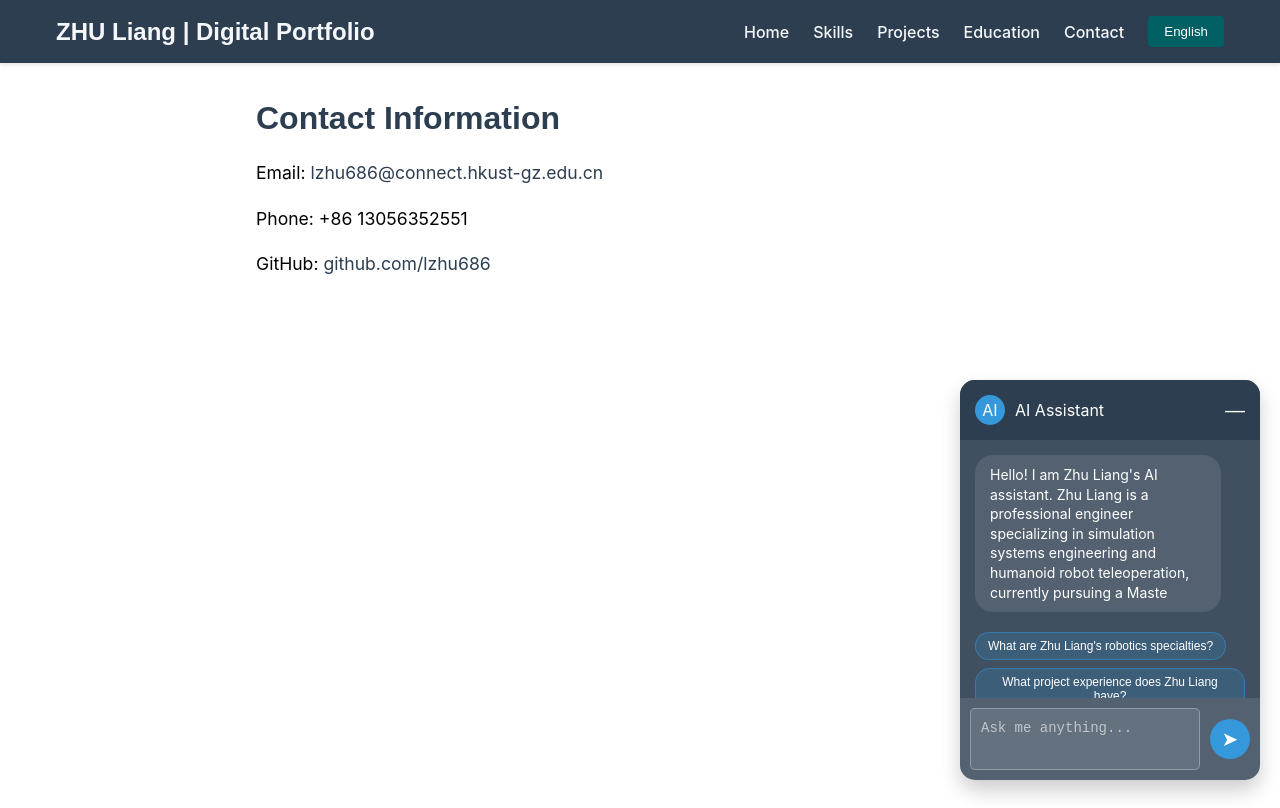
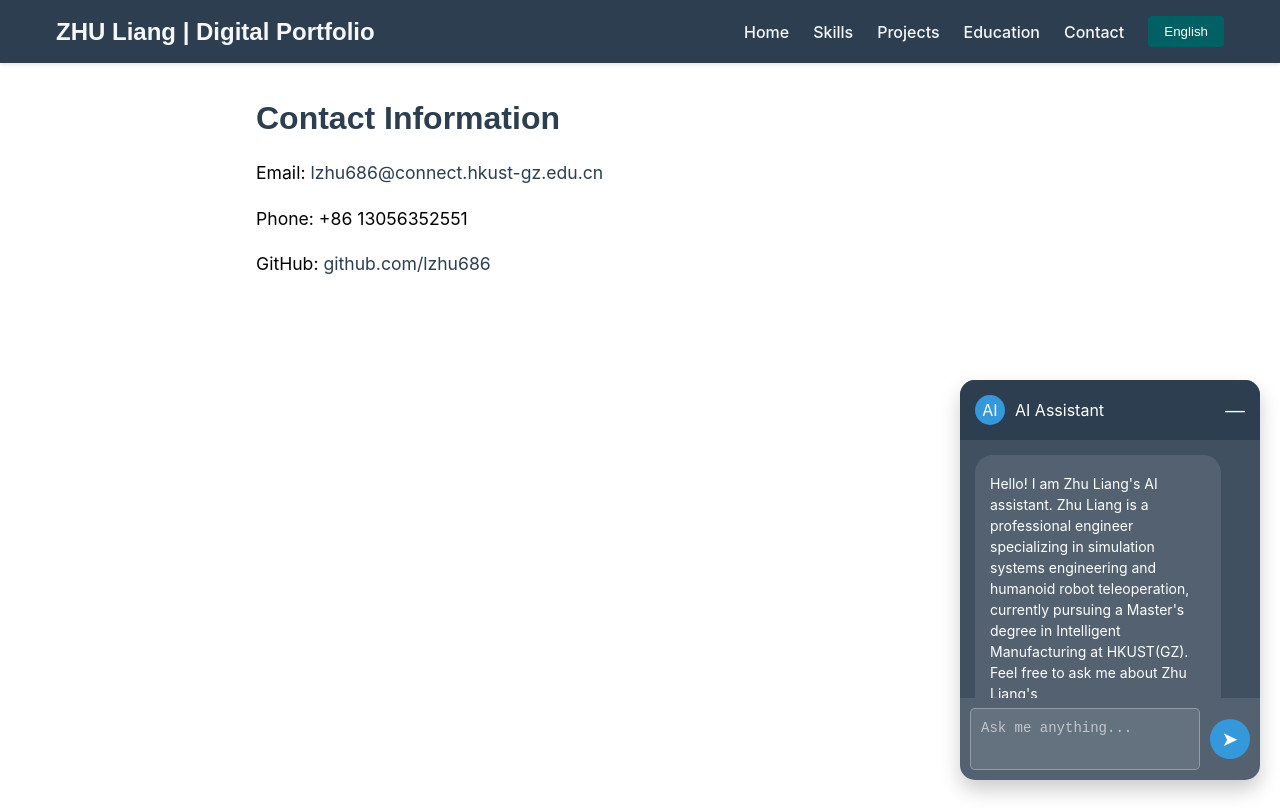
Before and after one commit to lzhu686/eportfolio, a React (Create React App) app: page /#/contact in a window 1280 px wide. Built offline with nearby package versions, Linux system fonts and the light colour scheme.

Commit message:
improve markdown and header

```diff
--- a/package.json
+++ b/package.json
@@ -15,6 +15,7 @@
     "react-dom": "^18.3.1",
     "react-i18next": "^15.1.0",
     "react-icons": "^5.3.0",
+    "react-markdown": "^10.1.0",
     "react-router-dom": "^6.27.0",
     "react-scripts": "5.0.1",
     "styled-components": "^6.1.13",
@@ -47,7 +48,7 @@
     ]
   },
   "devDependencies": {
-    "gh-pages": "^6.2.0",
-    "@babel/plugin-proposal-private-property-in-object": "^7.21.11"
+    "@babel/plugin-proposal-private-property-in-object": "^7.21.11",
+    "gh-pages": "^6.2.0"
   }
 }
--- a/src/components/AIChat.js
+++ b/src/components/AIChat.js
@@ -2,6 +2,7 @@ import React, { useState, useEffect, useRef } from 'react';
 import styled, { keyframes } from 'styled-components';
 import { useTranslation } from 'react-i18next';
 import { motion, AnimatePresence } from 'framer-motion';
+import ReactMarkdown from 'react-markdown';
 import { aiService } from '../services/aiService';
 
 const slideIn = keyframes`
@@ -51,6 +52,30 @@ const ChatMessages = styled.div`
   padding: 15px;
   display: flex;
   flex-direction: column;
+
+  /* 自定义滚动条样式 */
+  &::-webkit-scrollbar {
+    width: 6px;
+  }
+
+  &::-webkit-scrollbar-track {
+    background: rgba(255, 255, 255, 0.1);
+    border-radius: 3px;
+  }
+
+  &::-webkit-scrollbar-thumb {
+    background: rgba(255, 255, 255, 0.3);
+    border-radius: 3px;
+    transition: background 0.3s ease;
+  }
+
+  &::-webkit-scrollbar-thumb:hover {
+    background: rgba(255, 255, 255, 0.5);
+  }
+
+  /* Firefox 滚动条样式 */
+  scrollbar-width: thin;
+  scrollbar-color: rgba(255, 255, 255, 0.3) rgba(255, 255, 255, 0.1);
 `;
 
 const ChatInputContainer = styled.div`
@@ -79,12 +104,27 @@ const ChatInput = styled.textarea`
     color: rgba(255, 255, 255, 0.6);
   }
 
+  /* 自定义滚动条样式 */
   &::-webkit-scrollbar {
-    display: none;
+    width: 4px;
   }
 
-  scrollbar-width: none;
-  -ms-overflow-style: none;
+  &::-webkit-scrollbar-track {
+    background: transparent;
+  }
+
+  &::-webkit-scrollbar-thumb {
+    background: rgba(255, 255, 255, 0.3);
+    border-radius: 2px;
+  }
+
+  &::-webkit-scrollbar-thumb:hover {
+    background: rgba(255, 255, 255, 0.5);
+  }
+
+  /* Firefox 滚动条样式 */
+  scrollbar-width: thin;
+  scrollbar-color: rgba(255, 255, 255, 0.3) transparent;
 `;
 
 const SendButton = styled.button`
@@ -178,7 +218,74 @@ const SuggestionButton = styled.button`
   }
 `;
 
-const TypewriterText = ({ text }) => {
+const MarkdownContent = styled.div`
+  h1, h2, h3, h4, h5, h6 {
+    color: ${props => props.theme.colors.accent};
+    margin: 0.8rem 0 0.4rem 0;
+    font-weight: 600;
+  }
+
+  h1 { font-size: 1.1rem; }
+  h2 { font-size: 1rem; }
+  h3 { font-size: 0.95rem; }
+  h4, h5, h6 { font-size: 0.9rem; }
+
+  p {
+    margin: 0.5rem 0;
+    line-height: 1.5;
+  }
+
+  ul, ol {
+    margin: 0.5rem 0;
+    padding-left: 1.2rem;
+  }
+
+  li {
+    margin: 0.3rem 0;
+    line-height: 1.4;
+  }
+
+  strong {
+    font-weight: 600;
+    color: rgba(255, 255, 255, 0.95);
+  }
+
+  em {
+    color: ${props => props.theme.colors.accent};
+    font-style: italic;
+  }
+
+  code {
+    background: rgba(255, 255, 255, 0.1);
+    padding: 0.2rem 0.4rem;
+    border-radius: 3px;
+    font-family: 'Courier New', monospace;
+    font-size: 0.85rem;
+  }
+
+  pre {
+    background: rgba(0, 0, 0, 0.2);
+    padding: 0.8rem;
+    border-radius: 4px;
+    overflow-x: auto;
+    margin: 0.5rem 0;
+
+    code {
+      background: none;
+      padding: 0;
+    }
+  }
+
+  blockquote {
+    border-left: 3px solid ${props => props.theme.colors.accent};
+    padding-left: 0.8rem;
+    margin: 0.5rem 0;
+    color: rgba(255, 255, 255, 0.8);
+    font-style: italic;
+  }
+`;
+
+const TypewriterMarkdown = ({ text }) => {
   const [displayText, setDisplayText] = useState('');
 
   useEffect(() => {
@@ -194,12 +301,16 @@ const TypewriterText = ({ text }) => {
       } else {
         clearInterval(timer);
       }
-    }, 30);
+    }, 20);
 
     return () => clearInterval(timer);
   }, [text]);
 
-  return displayText;
+  return (
+    <MarkdownContent>
+      <ReactMarkdown>{displayText}</ReactMarkdown>
+    </MarkdownContent>
+  );
 };
 
 function AIChat() {
@@ -303,7 +414,7 @@ function AIChat() {
                   animate={{ opacity: 1, y: 0 }}
                   transition={{ duration: 0.3 }}
                 >
-                  {msg.isAI ? <TypewriterText text={msg.text} /> : msg.text}
+                  {msg.isAI ? <TypewriterMarkdown text={msg.text} /> : msg.text}
                 </Message>
               ))}
               {messages.length === 1 && (
--- a/src/components/Header.js
+++ b/src/components/Header.js
@@ -9,7 +9,10 @@ const Nav = styled.nav`
   padding: 1rem 0;
   width: 100%;
   box-shadow: 0 2px 4px rgba(0,0,0,0.1);
-  overflow-x: hidden;
+  position: relative;
+  @media (max-width: 768px) {
+    overflow: visible;
+  }
 `;
 
 const NavContent = styled.div`
@@ -28,7 +31,7 @@ const NavContent = styled.div`
     justify-content: flex-start;
     min-height: 56px;
     max-width: 100vw;
-    overflow: hidden;
+    overflow: visible;
   }
 `;
 
@@ -56,14 +59,20 @@ const NavLinks = styled.div`
   flex-wrap: wrap;
   @media (max-width: 768px) {
     flex-direction: column;
-    width: 100%;
+    width: 100vw;
     display: ${props => props.$isOpen ? 'flex' : 'none'};
     background: ${props => props.theme.colors.primary};
     position: absolute;
-    top: 56px;
-    left: 0;
-    z-index: 1;
-    box-shadow: 0 2px 8px rgba(0,0,0,0.08);
+    top: 100%;
+    left: 50%;
+    transform: translateX(-50%);
+    z-index: 9999;
+    box-shadow: 0 4px 12px rgba(0,0,0,0.15);
+    padding: 1rem;
+    border-radius: 0 0 8px 8px;
+    margin-top: 1rem;
+    max-width: 100vw;
+    box-sizing: border-box;
   }
 `;
 
@@ -78,6 +87,14 @@ const NavLink = styled(Link)`
   }
   @media (max-width: 768px) {
     margin: 0.5rem 0;
+    padding: 0.75rem 0;
+    border-bottom: 1px solid rgba(255, 255, 255, 0.1);
+    display: block;
+    width: 100%;
+
+    &:last-child {
+      border-bottom: none;
+    }
   }
 `;
 
@@ -111,14 +128,29 @@ const MenuButton = styled.button`
   color: ${props => props.theme.colors.background};
   font-size: 1.5rem;
   cursor: pointer;
+  transition: all 0.3s ease;
+
+  &:hover {
+    color: ${props => props.theme.colors.accent};
+  }
+
   @media (max-width: 768px) {
-    display: block;
+    display: flex;
+    align-items: center;
+    justify-content: center;
     position: absolute;
-    right: 65px;
+    right: 70px;
     top: 50%;
     transform: translateY(-50%);
-    z-index: 2;
-    padding: 0.25rem;
+    z-index: 1001;
+    padding: 0.5rem;
+    width: 40px;
+    height: 40px;
+    border-radius: 4px;
+
+    &:active {
+      background: rgba(255, 255, 255, 0.1);
+    }
   }
 `;
 
@@ -134,17 +166,21 @@ function Header() {
     setIsOpen(!isOpen);
   };
 
+  const closeMenu = () => {
+    setIsOpen(false);
+  };
+
   return (
     <Nav>
       <NavContent>
         <Title>{t('header.title')}</Title>
         <MenuButton onClick={toggleMenu}>☰</MenuButton>
         <NavLinks $isOpen={isOpen}>
-          <NavLink to="/">{t('navigation.home')}</NavLink>
-          <NavLink to="/skills">{t('navigation.skills')}</NavLink>
-          <NavLink to="/projects">{t('navigation.projects')}</NavLink>
-          <NavLink to="/education">{t('navigation.education')}</NavLink>
-          <NavLink to="/contact">{t('navigation.contact')}</NavLink>
+          <NavLink to="/" onClick={closeMenu}>{t('navigation.home')}</NavLink>
+          <NavLink to="/skills" onClick={closeMenu}>{t('navigation.skills')}</NavLink>
+          <NavLink to="/projects" onClick={closeMenu}>{t('navigation.projects')}</NavLink>
+          <NavLink to="/education" onClick={closeMenu}>{t('navigation.education')}</NavLink>
+          <NavLink to="/contact" onClick={closeMenu}>{t('navigation.contact')}</NavLink>
         </NavLinks>
         <LanguageButton onClick={() => changeLanguage(i18n.language === 'en' ? 'zh' : 'en')}>
           {i18n.language === 'en' ? '中文' : 'English'}
--- a/src/services/aiService.js
+++ b/src/services/aiService.js
@@ -45,11 +45,18 @@ ${content.projects.list.map((project, index) =>
 ## 回答指导原则
 
 1. **语言要求**: 使用${language === 'zh' ? '中文' : '英文'}回答
-2. **身份定位**: 所有回答都要围绕朱亮的专业背景来介绍，以第三人称"朱亮"开始介绍
-3. **专业性**: 突出朱亮在机器人仿真、VR遥操作、人形机器人等前沿技术领域的专业能力
-4. **真实性**: 严格基于提供的信息回答，不添加虚构内容
-5. **针对性**: 根据问题类型，重点介绍相关的项目经历、技能或教育背景
-6. **语气**: 保持专业、客观、友好的介绍语气
+2. **格式要求**: 使用Markdown格式回答，合理使用标题、列表、加粗等格式提升可读性
+3. **身份定位**: 所有回答都要围绕朱亮的专业背景来介绍，以第三人称"朱亮"开始介绍
+4. **专业性**: 突出朱亮在机器人仿真、VR遥操作、人形机器人等前沿技术领域的专业能力
+5. **真实性**: 严格基于提供的信息回答，不添加虚构内容
+6. **针对性**: 根据问题类型，重点介绍相关的项目经历、技能或教育背景
+7. **语气**: 保持专业、客观、友好的介绍语气
+
+**回答格式示例**：
+- 使用 **粗体** 突出重要信息
+- 使用 ## 二级标题 组织内容结构
+- 使用 • 列表 展示技能或项目要点
+- 使用 \`代码块\` 标注技术名词
 
 当用户询问技术问题时，要结合朱亮的具体项目经历来回答；询问教育背景时，要突出跨学科优势；询问职业规划时，要基于其仿真系统工程师和人形机器人遥操作专家的定位来回答。
 `;
```
Also changed, not shown: 1 other file (tests, documents, lock files or other folders).
